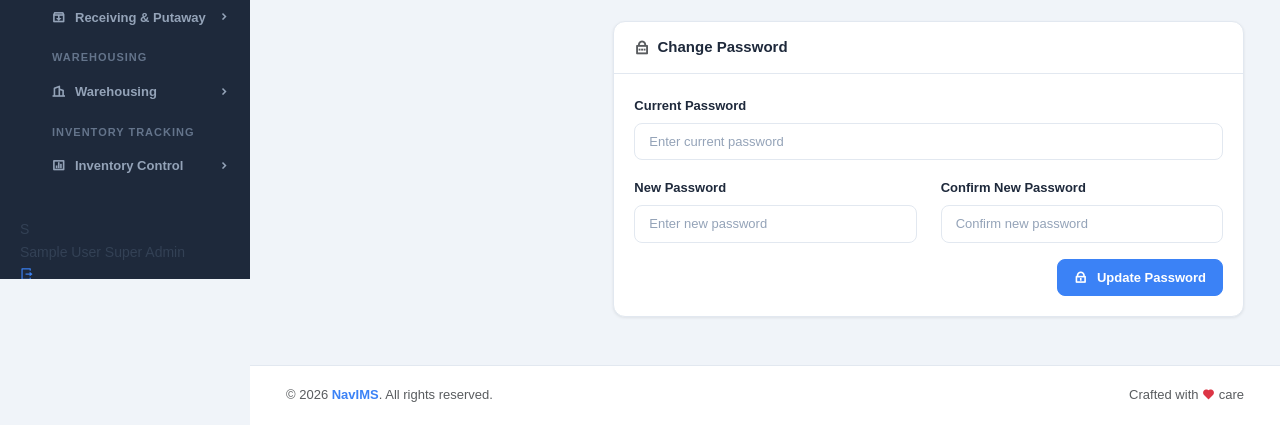
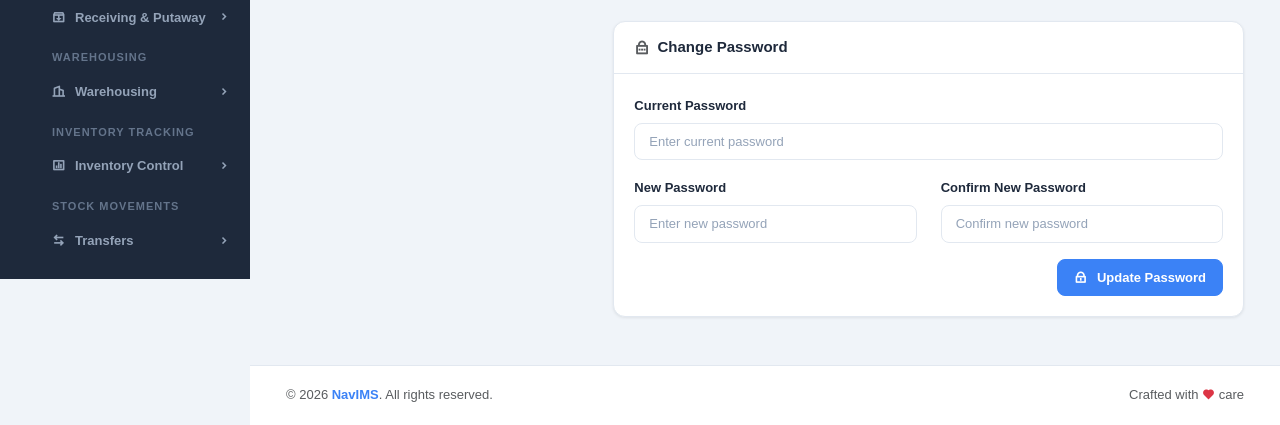
Before and after one commit to mnavaid925/NavIMS, a Django app: page /accounts/profile/ in a window 1280 px wide. Shown: the part 521-946 px from the top of the page. Run offline with Django 4.2, Linux system fonts and the light colour scheme; the visitor is signed in with stand-in values (Sample User, id 1); some libraries are stand-ins or nearby versions.

Commit message:
Add Stock Movements section to sidebar navigation

```diff
--- a/templates/partials/sidebar.html
+++ b/templates/partials/sidebar.html
@@ -284,6 +284,44 @@
                 </ul>
             </li>
 
+            <!-- Stock Movements -->
+            <li class="menu-title"><span>Stock Movements</span></li>
+
+            <li class="nav-item has-submenu">
+                <a class="menu-link" href="javascript:void(0);" data-toggle="submenu">
+                    <i class="ri-arrow-left-right-line"></i>
+                    <span class="menu-text">Transfers</span>
+                    <i class="ri-arrow-right-s-line menu-arrow"></i>
+                </a>
+                <ul class="sub-menu">
+                    <li class="nav-item">
+                        <a class="menu-link" href="{% url 'stock_movements:transfer_list' %}">
+                            <span class="menu-text">All Transfers</span>
+                        </a>
+                    </li>
+                    <li class="nav-item">
+                        <a class="menu-link" href="{% url 'stock_movements:transfer_create' %}">
+                            <span class="menu-text">Create Transfer</span>
+                        </a>
+                    </li>
+                    <li class="nav-item">
+                        <a class="menu-link" href="{% url 'stock_movements:pending_approval_list' %}">
+                            <span class="menu-text">Pending Approvals</span>
+                        </a>
+                    </li>
+                    <li class="nav-item">
+                        <a class="menu-link" href="{% url 'stock_movements:approval_rule_list' %}">
+                            <span class="menu-text">Approval Rules</span>
+                        </a>
+                    </li>
+                    <li class="nav-item">
+                        <a class="menu-link" href="{% url 'stock_movements:route_list' %}">
+                            <span class="menu-text">Transfer Routes</span>
+                        </a>
+                    </li>
+                </ul>
+            </li>
+
         </ul>
     </div>
 
```
